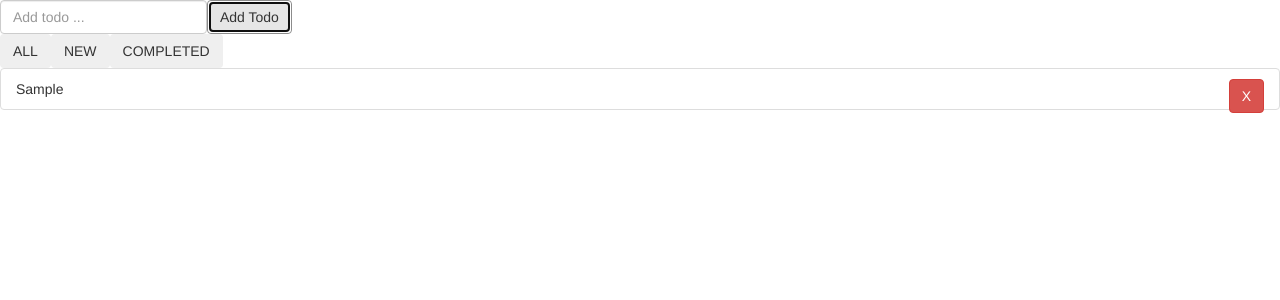
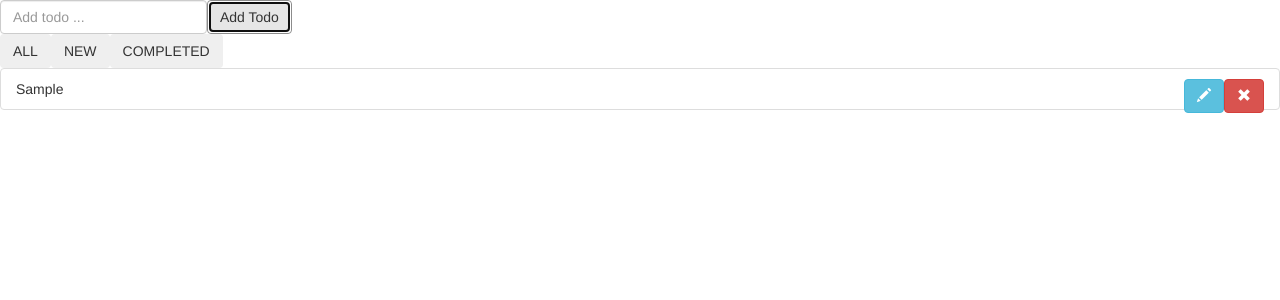
Before and after one commit to thongphamduy/React-Redux-Training, a React (Create React App) app in the folder todo-redux/: page / in a window 1280 px wide. Both pictures are taken after typing "Sample" into the empty fields and a click on the button "Add Todo". Shown: the top 300 px of the page. Built offline with nearby package versions, Linux system fonts and the light colour scheme.

Commit message:
start modify todo

```diff
--- a/todo-redux/src/components/TodoItem.js
+++ b/todo-redux/src/components/TodoItem.js
@@ -11,11 +11,15 @@ let TodoItem = ({ onTodoDelete, text, onTodoComplete, id, completed}) => {
         <div>
             <li onClick={()=>{onTodoComplete(id)}} className={rowStyle}>
                 {text}
-                <button onClick={()=> {onTodoDelete(id)}} className={`btn btn-primary btn-danger pull-right ${styles.TodoItemBtn}`} >X</button>
+                <button onClick={()=> {onTodoDelete(id)}} className={`btn btn-danger pull-right ${styles.TodoItemBtn}`}>
+                    <span className="glyphicon glyphicon-remove"></span>
+                </button>
+                <button onClick={()=> {onTodoDelete(id)}} className={`btn btn-info pull-right ${styles.TodoItemBtn}`}>
+                    <span className="glyphicon glyphicon-pencil"></span>
+                </button>
             </li>
 
         </div>
     );
 };
-
 export default TodoItem;
--- a/todo-redux/src/components/TodoList.js
+++ b/todo-redux/src/components/TodoList.js
@@ -5,7 +5,7 @@ import styles from '../styles/TodoList.css'
 const TodoList = ({onTodoDelete, todos, onTodoComplete}) => {
     console.log("list todo to render ", todos)
         return (
-            <ul className={`list-group`}>
+            <ul className={`list-group ${styles.TodoList}`}>
                     {todos.map(todo =>
                         <TodoItem key={todo.id} text={todo.text}
                                   completed={todo.completed} onTodoDelete={()=> onTodoDelete(todo.id)}
--- a/todo-redux/src/styles/TodoList.css
+++ b/todo-redux/src/styles/TodoList.css
@@ -7,7 +7,7 @@
 }
 
 :local(.TodoItemBtn) {
-	margin: 0px;
+	margin: 0px 2px;
 	padding: 1px 4px;
 }
 
```
